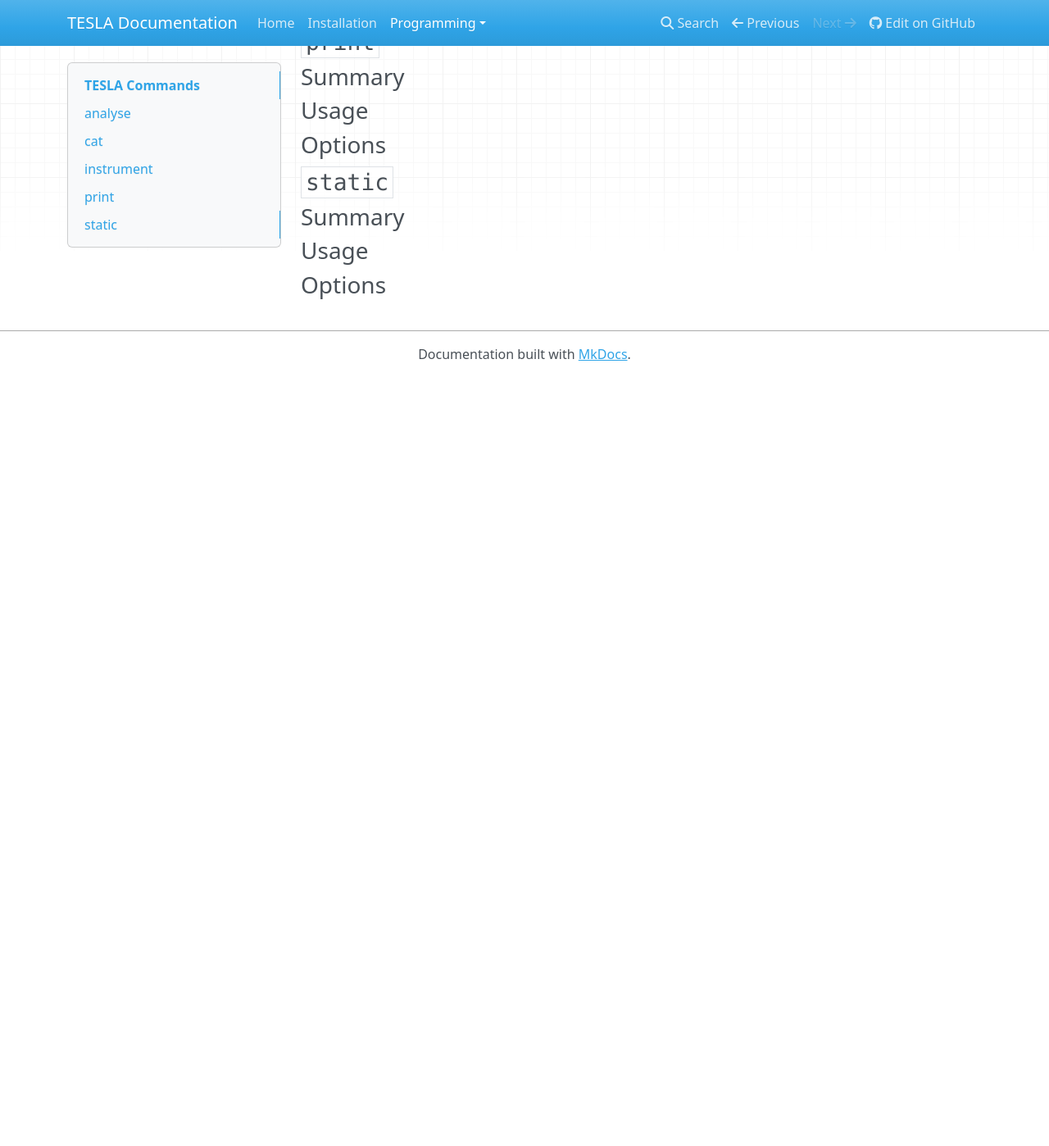
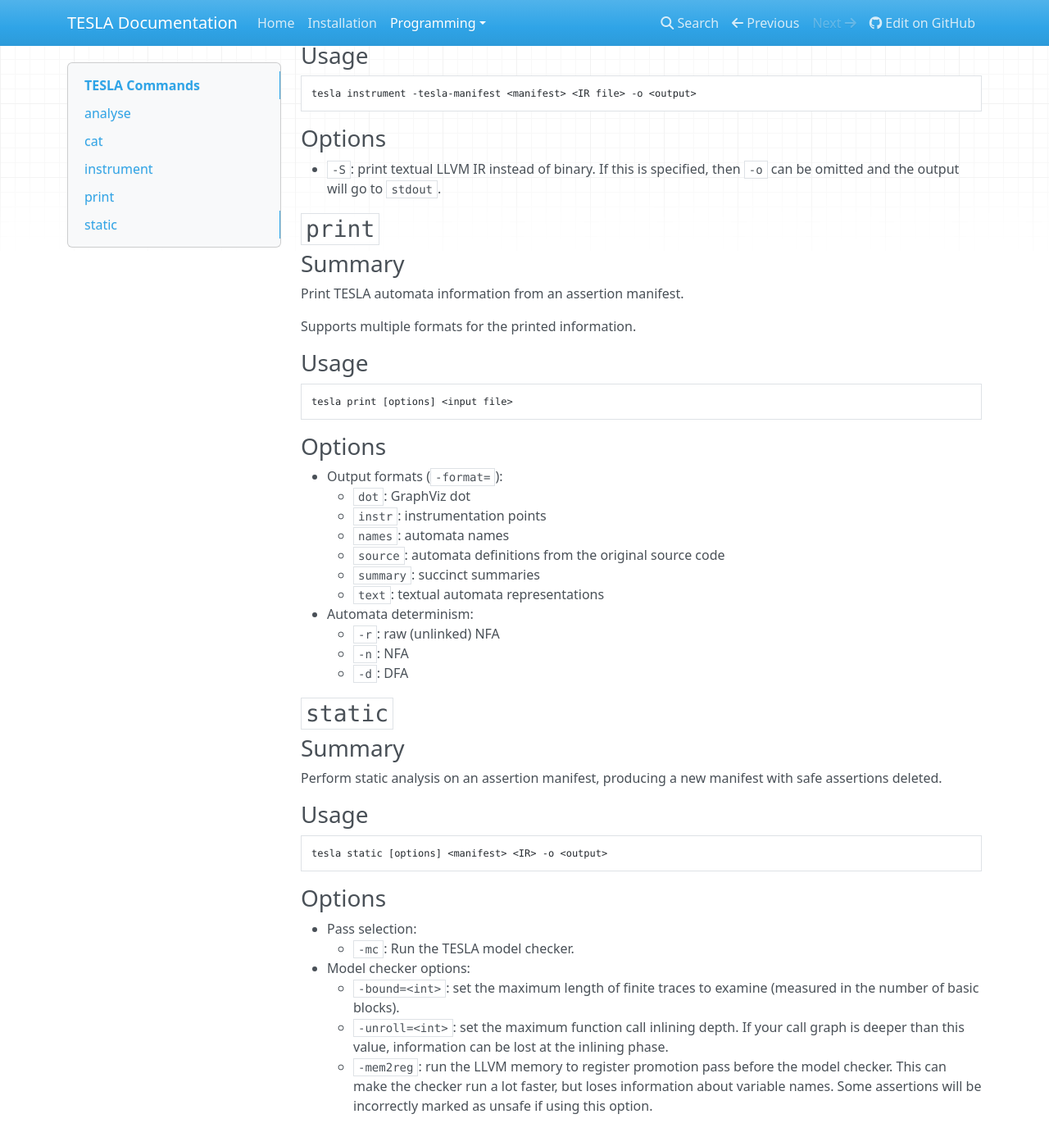
Before and after one commit to Baltoli/tesla-docs, an MkDocs documentation site: the page built from docs/commands.md, in a window 1280 px wide and 1400 px high, scrolled down 1193 px. Shown: the whole window at 82% size. Built offline with MkDocs 1.6.1, drawn with Linux system fonts in a browser that asks for light colours; nearby versions of some CDN libraries; old or Windows-style settings are respelled for this version of MkDocs; before the commit the page ends 1653 px from its top, so only the background shows below that; some of the changed text lies outside the part shown.

Commit message:
More command docs

````diff
--- a/docs/commands.md
+++ b/docs/commands.md
@@ -54,19 +54,77 @@
 ## `instrument`
 
 ### Summary
+
+Add TESLA instrumentation code to LLVM IR.
+
+The assertion code to be added is generated from a TESLA assertion manifest, and
+replaces instrumentation hooks.
+
 ### Usage
+
+```shell
+tesla instrument -tesla-manifest <manifest> <IR file> -o <output>
+```
+
 ### Options
+
+* `-S`: print textual LLVM IR instead of binary. If this is specified, then `-o`
+  can be omitted and the output will go to `stdout`.
 
 ## `print`
 
 ### Summary
+
+Print TESLA automata information from an assertion manifest.
+
+Supports multiple formats for the printed information.
+
 ### Usage
+
+```shell
+tesla print [options] <input file>
+```
+
 ### Options
+
+* Output formats (`-format=`):
+    * `dot`: GraphViz dot
+    * `instr`: instrumentation points
+    * `names`: automata names
+    * `source`: automata definitions from the original source code
+    * `summary`: succinct summaries
+    * `text`: textual automata representations
+* Automata determinism:
+    * `-r`: raw (unlinked) NFA
+    * `-n`: NFA
+    * `-d`: DFA
 
 ## `static`
 
 ### Summary
+
+Perform static analysis on an assertion manifest, producing a new manifest with
+safe assertions deleted.
+
 ### Usage
+
+```shell
+tesla static [options] <manifest> <IR> -o <output>
+```
+
 ### Options
 
+* Pass selection:
+    * `-mc`: Run the TESLA model checker.
+* Model checker options:
+    * `-bound=<int>`: set the maximum length of finite traces to examine
+      (measured in the number of basic blocks).
+    * `-unroll=<int>`: set the maximum function call inlining depth. If your
+      call graph is deeper than this value, information can be lost at the
+      inlining phase.
+    * `-mem2reg`: run the LLVM memory to register promotion pass before the
+      model checker. This can make the checker run a lot faster, but loses
+      information about variable names. Some assertions will be incorrectly
+      marked as unsafe if using this option.
+
 [libtooling]: https://clang.llvm.org/docs/LibTooling.html
````
